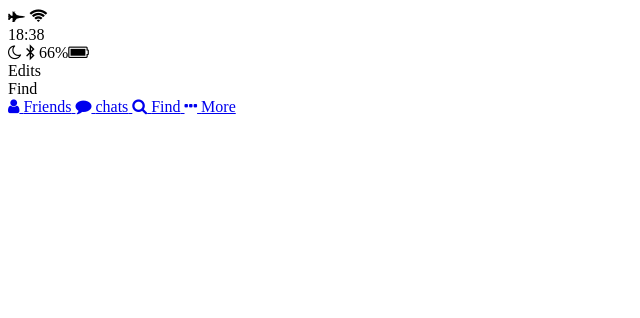
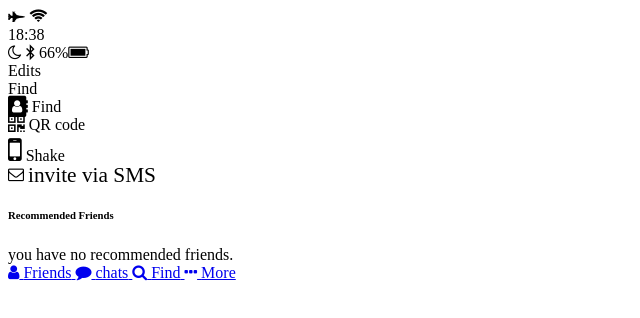
Before and after one commit to kelvin4191/kakao-clone, a plain HTML site: page find.html in a window 1280 px wide. Shown: the whole page, without its empty margins (0-640 px from the left). Drawn offline with Linux system fonts and the light colour scheme.

Commit message:
find is done

```diff
--- a/find.html
+++ b/find.html
@@ -36,6 +36,34 @@
     </div>
     </div>
   </header>
+  <main class="find">
+    <section class="find_options">
+      <div class="find_option">
+        <i class="fa fa-address-book fa-lg"></i>
+        <span class="find_option-title">Find</span>
+      </div>
+      <div class="find_option">
+        <i class="fa fa-qrcode fa-lg"></i>
+        <span class="find_option-title">QR code</span>
+      </div>
+      <div class="find_option">
+        <i class="fa fa-mobile fa-2x"></i>
+        <span class="find_option-title">Shake</span>
+      </div>
+      <div class="find_option">
+        <i class="fa fa-envelope-o"></i>
+        <span class="find_option-title fa-lg">invite via SMS</span>
+      </div>
+    </section>
+    <section class="find_recommended">
+      <header>
+        <h6 class="recommended_title">Recommended Friends</h6>
+      </header>
+      <div class="Recommended_none">
+        <span class="recommended_text">you have no recommended friends.</span>
+      </div>
+    </section>
+  </main>
   <nav class="tap-bar">
     <a href="index.html" class="tap-bar_tab">
     <i class="fa fa-user"></i>
```
